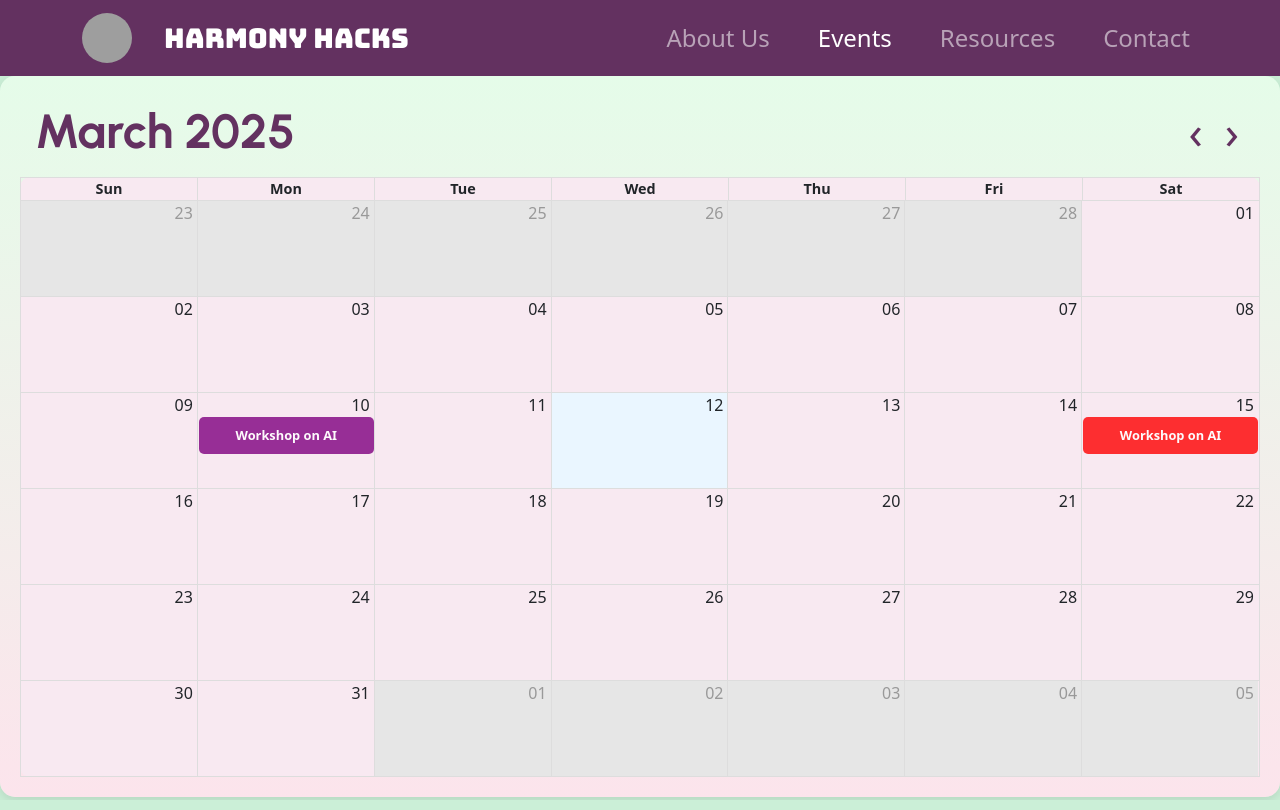
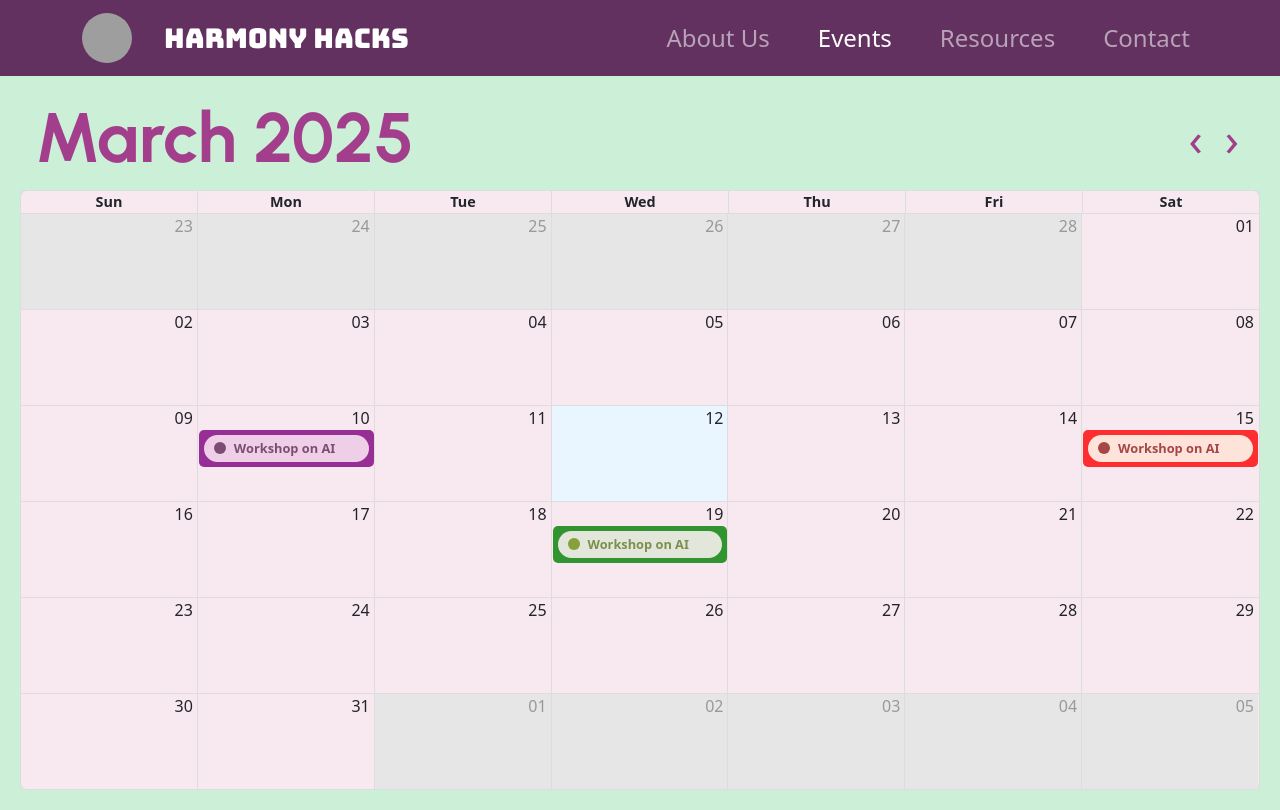
Before and after one commit to katepad/HarmonyHacksWebsite, a React (Vite) app: page /events in a window 1280 px wide. Built offline with nearby package versions, Linux system fonts and the light colour scheme; grey boxes are pictures that could not be loaded.

Commit message:
Updated calendar

```diff
--- a/src/components/EventCalendar.tsx
+++ b/src/components/EventCalendar.tsx
@@ -50,6 +50,14 @@ const EventCalendar: React.FC = () => {
                 end: new Date(2025, 2, 15, 21, 0),
                 location: "Community Hall",
                 type: "Fundraisers",
+            },
+            {
+                id: "3",
+                title: "Workshop on AI",
+                start: new Date(2025, 2, 19, 18, 0),
+                end: new Date(2025, 2, 19, 21, 0),
+                location: "SBSB 1102",
+                type: "GBM Events"
             },
         ];
         setEvents(mockEvents);
--- a/src/styles/Calendar.css
+++ b/src/styles/Calendar.css
@@ -1,8 +1,6 @@
 .calendar-container {
   padding: 20px;
-  background: linear-gradient(to bottom, #e5fce9, #fce4ec);  /* pastel green-pink blend */
   border-radius: 15px;
-  box-shadow: 0 4px 12px rgba(0, 0, 0, 0.1);
 }
 
 .calendar-header {
@@ -14,10 +12,10 @@
 }
 
 .calendar-month {
-  font-size: 48px;
+  font-size: 70px;
   font-weight: bold;
-  color: #633160;
   font-family: 'Urbanist';
+  color: #A23E8C;
   margin: 0;
 }
 
@@ -30,23 +28,77 @@
   background: transparent;
   border: none;
   font-size: 46px;
-  color: #633160;
+  color: #A23E8C;
   cursor: pointer;
 }
 
+/*Could be the problem */
 .rbc-calendar {
   background-color: #f8e9f1;
   border-radius: 10px;
 }
 
-/* Events styled with color-coded chips */
-.event-chip {
+
+.event-chip.gbmevents {
+  background-color: #dfe6d5; /* soft gray-green */
+  color: #5d7a24;           /* bold green text */
+  border-radius: 20px;
+  padding: 4px 10px;
+  font-weight: bold;
   font-size: 0.8rem;
+  display: flex;
+  align-items: center;
+  gap: 8px;
+}
+
+.event-chip.gbmevents::before {
+  content: "";
+  background-color: #6a8e0e;  /* green circle */
+  border-radius: 50%;
+  width: 12px;
+  height: 12px;
+}
+
+/* Workshops */
+.event-chip.workshops {
+  background-color: #eec9e5; /* pastel pink */
+  color: #5e2750;            /* deep purple text */
+  border-radius: 20px;
+  padding: 4px 10px;
   font-weight: bold;
-  border-radius: 8px;
-  padding: 4px 6px;
-  color: white;
-  text-align: center;
+  font-size: 0.8rem;
+  display: flex;
+  align-items: center;
+  gap: 8px;
+}
+
+.event-chip.workshops::before {
+  content: "";
+  background-color: #5e2750; /* purple circle */
+  border-radius: 50%;
+  width: 12px;
+  height: 12px;
+}
+
+/* Fundraisers */
+.event-chip.fundraisers {
+  background-color: #ffe2d5; /* light orange background */
+  color: #911e1e;            /* deep red text */
+  border-radius: 20px;
+  padding: 4px 10px;
+  font-weight: bold;
+  font-size: 0.8rem;
+  display: flex;
+  align-items: center;
+  gap: 8px;
+}
+
+.event-chip.fundraisers::before {
+  content: "";
+  background-color: #911e1e;  /* red circle */
+  border-radius: 50%;
+  width: 12px;
+  height: 12px;
 }
 
 .event-module {
```
